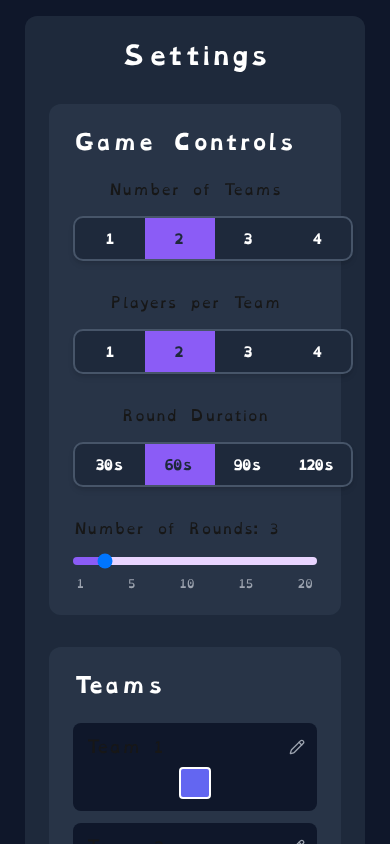
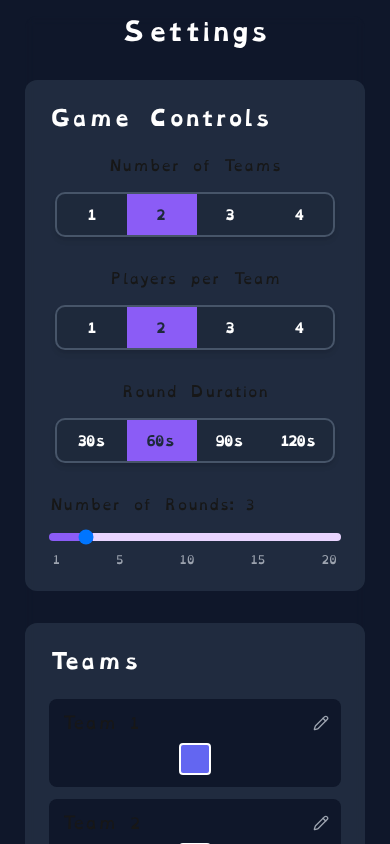
Before and after one commit to pgpavlides/mialexi, a Next.js app: page /settings in a window 390 px wide. Shown: the top 844 px of the page. Built offline with nearby package versions, Linux system fonts and the light colour scheme.

Commit message:
fix:mobile_menu

```diff
--- a/app/settings/page.jsx
+++ b/app/settings/page.jsx
@@ -61,7 +61,7 @@ export default function Settings() {
 
   return (
     <div className="flex flex-col items-center justify-center min-h-screen p-4 md:p-8 bg-slate-900">
-      <div className="bg-slate-800 backdrop-blur-sm p-6 md:p-8 rounded-xl w-full max-w-[95%] xl:max-w-[1800px]">
+      <div className=" backdrop-blur-sm  md:p-8 rounded-xl w-full max-w-[95%] xl:max-w-[1800px]">
         <h2 className="text-2xl md:text-3xl font-bold mb-8 text-center text-white">Settings</h2>
 
         <div className="grid grid-cols-1 lg:grid-cols-2 gap-8">
```
